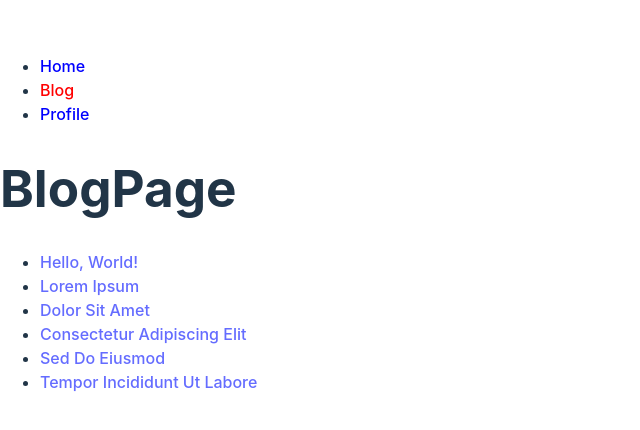
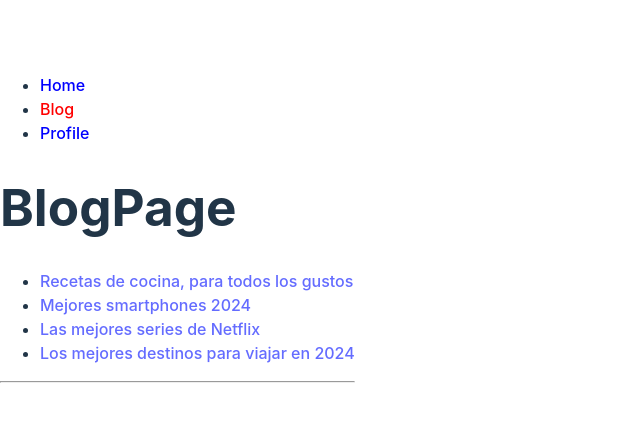
Before and after one commit to afperdomo2/curso-react-router6, a React (Vite) app: page /#/blog in a window 1280 px wide. Shown: the part 176-606 px from the top of the page, without its empty margins (0-640 px from the left). Built offline with nearby package versions, Linux system fonts and the light colour scheme.

Commit message:
Usando Outlet para crear nested routes o rutas anidadas

```diff
--- a/src/App.jsx
+++ b/src/App.jsx
@@ -13,8 +13,9 @@ function App() {
 
       <Routes>
         <Route path="/" element={<HomePage />} />
-        <Route path="/blog" element={<BlogPage />} />
-        <Route path="/blog/:slug" element={<BlogPost />} />
+        <Route path="/blog" element={<BlogPage />}>
+          <Route path=":slug" element={<BlogPost />} />
+        </Route>
         <Route path="/profile" element={<ProfilePage />} />
         <Route path="*" element={<p>Not Found</p>} />
       </Routes>
--- a/src/data/postsData.js
+++ b/src/data/postsData.js
@@ -1,38 +1,34 @@
 export const posts = [
   {
     id: 1,
-    slug: "hello-world",
-    title: "Hello, World!",
+    title: "Recetas de cocina, para todos los gustos",
+    slug: "cooking-recipes",
     author: "Alice",
-    content: "Hello, World!",
+    content:
+      "Las mejores recetas de cocina, para todos los gustos y bolsillos. ¡No te las pierdas!",
   },
   {
     id: 2,
-    slug: "lorem-ipsum",
-    title: "Lorem Ipsum",
+    title: "Mejores smartphones 2024",
+    slug: "best-smartphones-2024",
     author: "Bob",
-    content: "Lorem Ipsum",
+    content:
+      "Los mejores smartphones del 2024, para todos los gustos y bolsillos. ¡No te los pierdas!s",
   },
   {
     id: 3,
-    slug: "dolor-sit-amet",
-    title: "Dolor Sit Amet",
-    author: "Charlie",
-    content: "Dolor Sit Amet",
+    title: "Las mejores series de Netflix",
+    slug: "best-netflix-series",
+    author: "Alice",
+    content:
+      "Las mejores series de Netflix, para todos los gustos y bolsillos. ¡No te las pierdas!",
   },
   {
     id: 4,
-    slug: "consectetur-adipiscing-elit",
-    title: "Consectetur Adipiscing Elit",
-    author: "David",
-    content: "Consectetur Adipiscing Elit",
-  },
-  { id: 5, slug: "sed-do-eiusmod", title: "Sed Do Eiusmod", author: "Eve" },
-  {
-    id: 6,
-    slug: "tempor-incididunt-ut-labore",
-    title: "Tempor Incididunt Ut Labore",
-    author: "Frank",
-    content: "Tempor Incididunt Ut Labore",
+    title: "Los mejores destinos para viajar en 2024",
+    slug: "best-travel-destinations-2024",
+    author: "Alice",
+    content:
+      "Los mejores destinos para viajar en 2024, para todos los gustos y bolsillos. ¡No te los pierdas!",
   },
 ];
--- a/src/pages/BlogPage.jsx
+++ b/src/pages/BlogPage.jsx
@@ -1,5 +1,5 @@
 /* eslint-disable react/prop-types */
-import { Link } from "react-router-dom";
+import { Link, Outlet } from "react-router-dom";
 import { posts } from "../data/postsData";
 
 function BlogPage() {
@@ -14,11 +14,16 @@ function BlogPage() {
   return (
     <>
       <h1>BlogPage</h1>
+
       <ul>
         {posts.map((post, index) => (
           <BlogLink key={index} post={post} />
         ))}
       </ul>
+
+      <hr />
+
+      <Outlet />
     </>
   );
 }
--- a/src/pages/BlogPost.jsx
+++ b/src/pages/BlogPost.jsx
@@ -18,8 +18,8 @@ function BlogPost() {
 
       <Link to="/blog">⬅️ Back</Link>
 
-      <h2>{post.title}</h2>
-      <span>✒️{post.author}</span>
+      <h2>Post: {post.title}</h2>
+      <small>Creado por: ✒️{post.author}</small>
       <p>{post.content}</p>
     </>
   );
```
